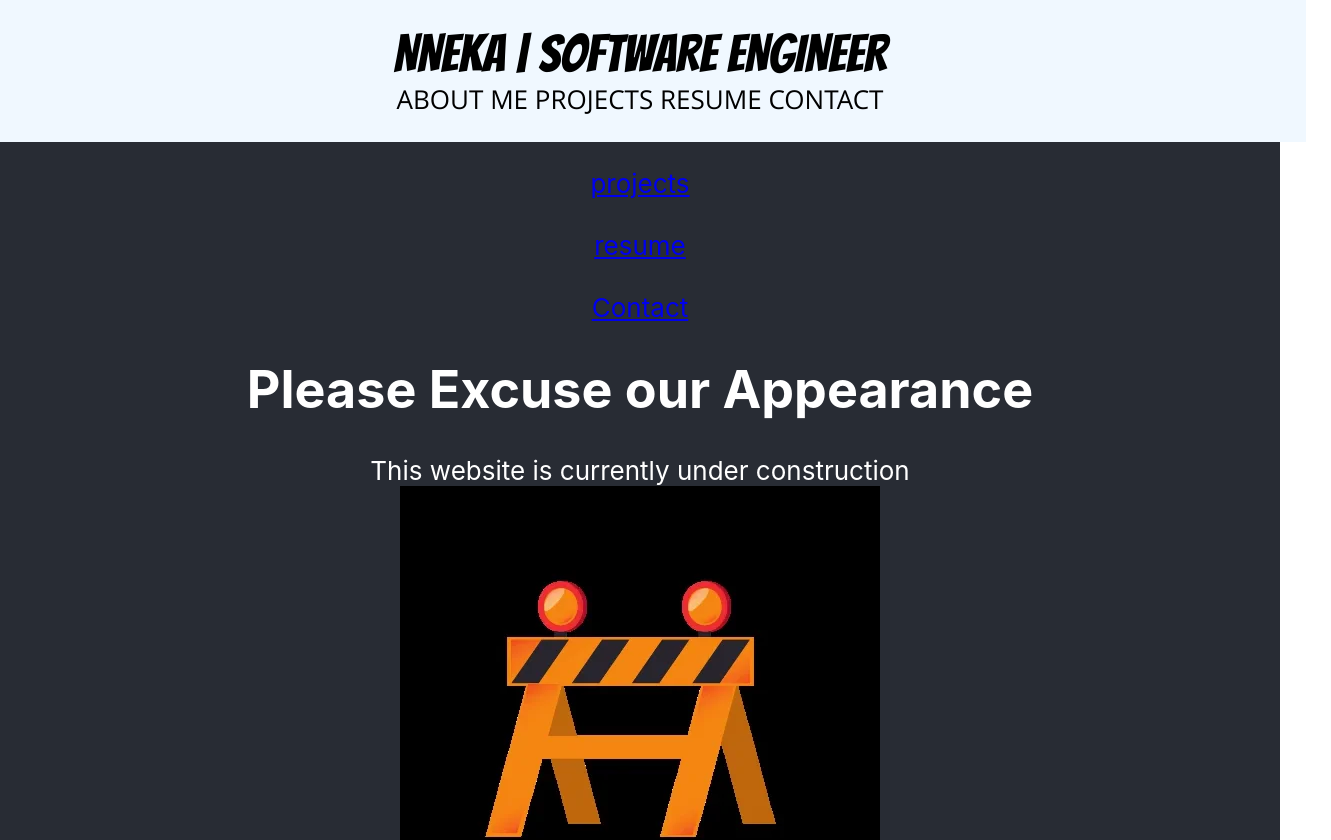
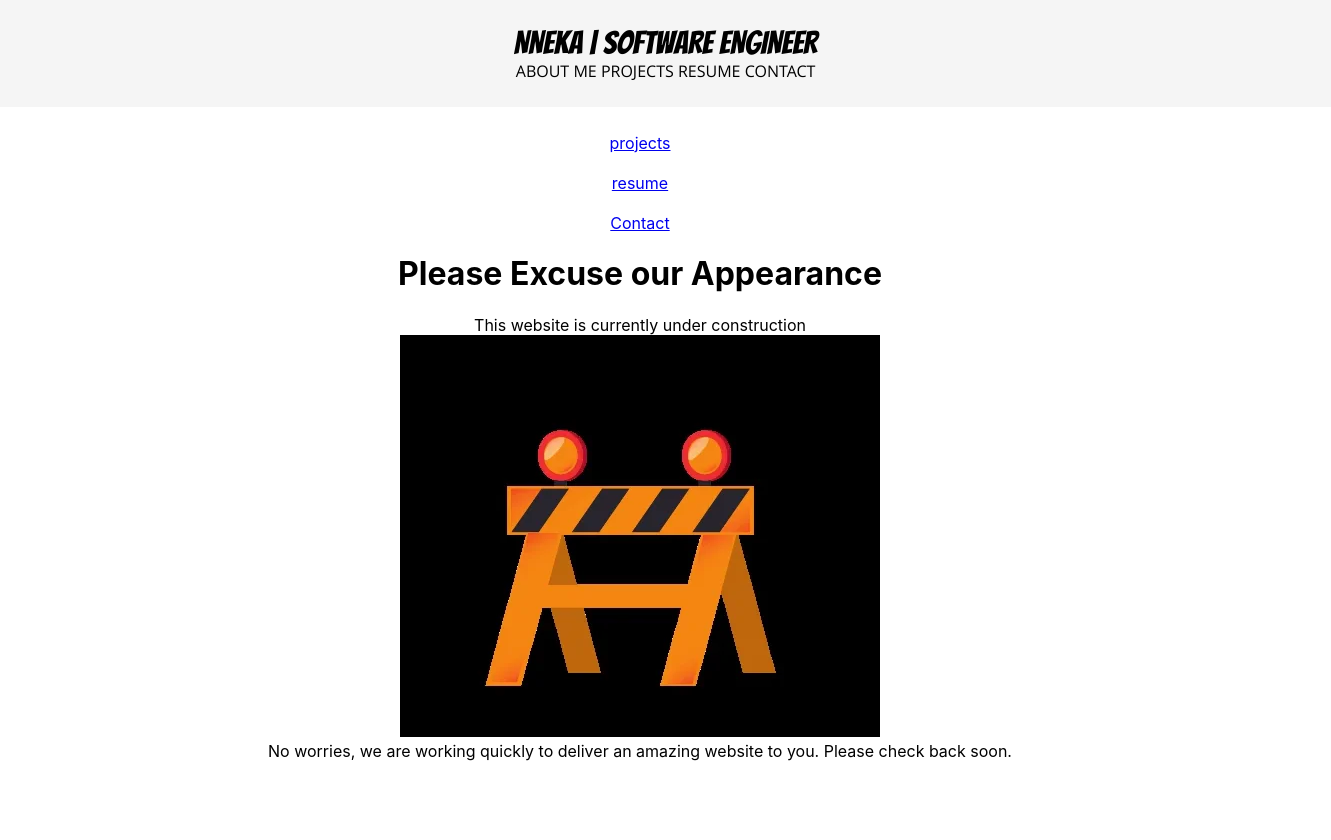
Before and after one commit to nnekauf/portfolio, a React (Create React App) app: page / in a window 1280 px wide. Shown: the top 840 px of the page, 1331 px wide, since content can reach past the window. After the commit the page ends 800 px from the top, so only its background shows below. Built offline with nearby package versions, Linux system fonts and the light colour scheme.

Commit message:
removes css from app-header and background colors from navBar

```diff
--- a/src/App.css
+++ b/src/App.css
@@ -24,7 +24,7 @@
   }
 }
 
-.App-header {
+/* .App-header {
   background-color: #282c34;
   min-height: 100vh;
   display: flex;
@@ -33,10 +33,10 @@
   justify-content: center;
   font-size: calc(10px + 2vmin);
   color: white;
-}
+} */
 
 .NavBar {
-  background-color: aliceblue;
+  background-color: whitesmoke;
   color: black;
   width: 100%;
   height: 5%;
```
